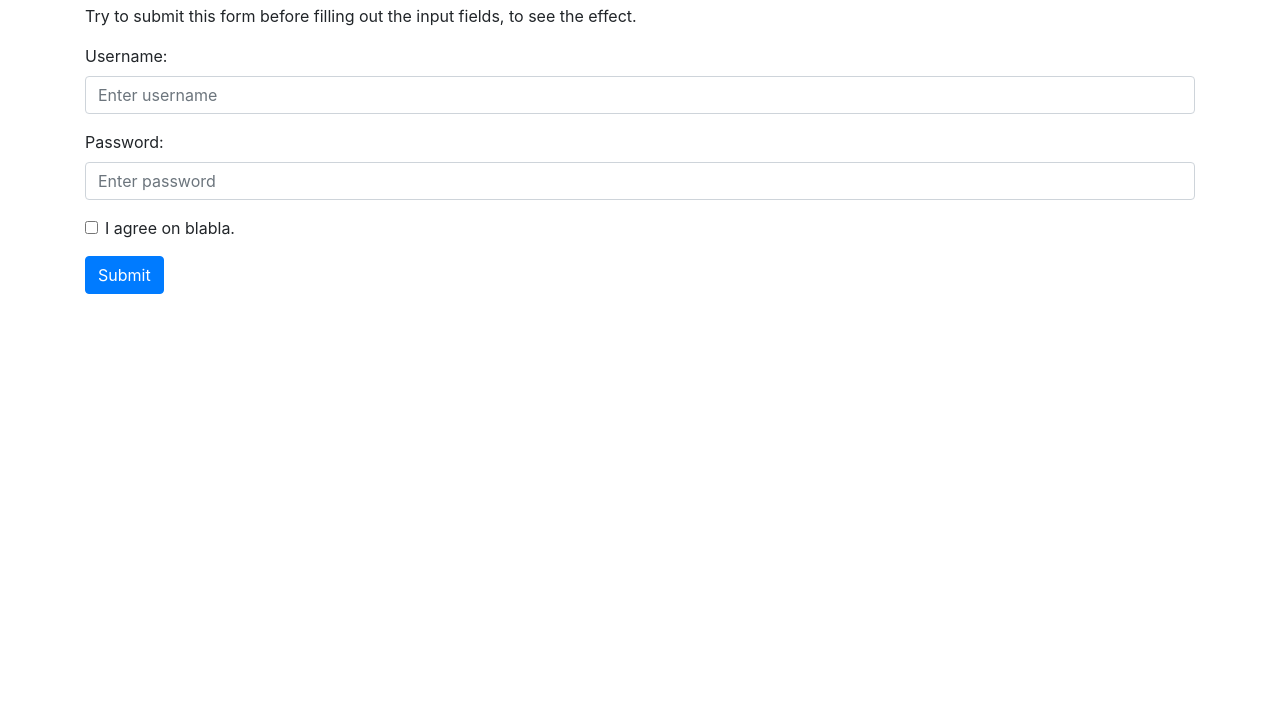
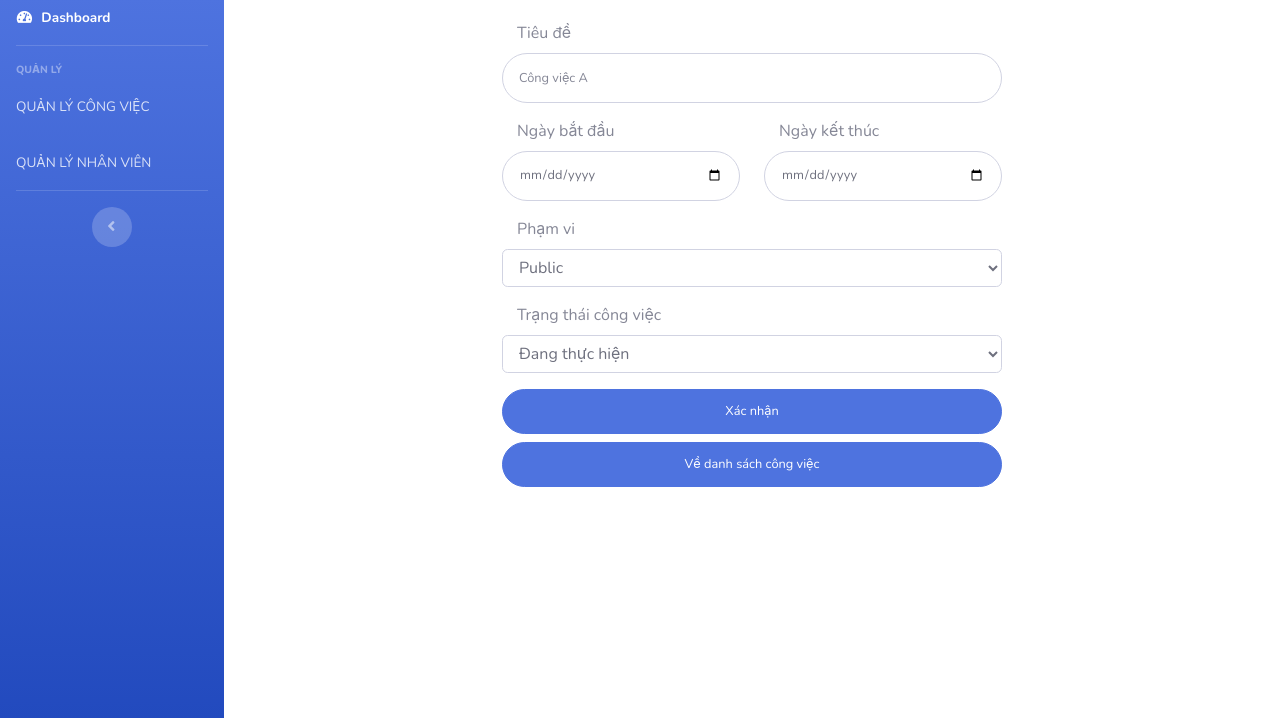
Before and after one commit to williamcrowley555/ToDoListWebApp, a website: page Template/addEmployee.html in a window 1280 px wide. Shown: the part 82-800 px from the top of the page. Drawn offline with nearby package versions, Linux system fonts and the light colour scheme.

Commit message:
create date.js, fix add-work.html

```diff
--- a/Template/addEmployee.html
+++ b/Template/addEmployee.html
@@ -1,64 +1,170 @@
 <!DOCTYPE html>
 <html lang="en">
+
 <head>
-  <title>Bootstrap Example</title>
+
     <meta charset="utf-8">
-  <meta name="viewport" content="width=device-width, initial-scale=1">
-  <link rel="stylesheet" href="https://maxcdn.bootstrapcdn.com/bootstrap/4.5.2/css/bootstrap.min.css">
-  <script src="https://ajax.googleapis.com/ajax/libs/jquery/3.5.1/jquery.min.js"></script>
-  <script src="https://cdnjs.cloudflare.com/ajax/libs/popper.js/1.16.0/umd/popper.min.js"></script>
-  <script src="https://maxcdn.bootstrapcdn.com/bootstrap/4.5.2/js/bootstrap.min.js"></script>
+    <meta http-equiv="X-UA-Compatible" content="IE=edge">
+    <meta name="viewport" content="width=device-width, initial-scale=1, shrink-to-fit=no">
+    <meta name="description" content="">
+    <meta name="author" content="">
+    <link rel="stylesheet" href="https://use.fontawesome.com/releases/v5.7.0/css/all.css" integrity="sha384-lZN37f5QGtY3VHgisS14W3ExzMWZxybE1SJSEsQp9S+oqd12jhcu+A56Ebc1zFSJ" crossorigin="anonymous">
+
+    <title>To Do List</title>
+
+    <!-- Custom fonts for this template-->
+    <link href="vendor/fontawesome-free/css/all.min.css" rel="stylesheet" type="text/css">
+    <link
+        href="https://fonts.googleapis.com/css?family=Nunito:200,200i,300,300i,400,400i,600,600i,700,700i,800,800i,900,900i"
+        rel="stylesheet">
+
+    <!-- Custom styles for this template-->
+    <link href="css/sb-admin-2.min.css" rel="stylesheet">
+    <!-- Css Khoa viết add-work.css -->
+    <link rel="stylesheet" href="css/add-work.css">
+
 </head>
+
 <body>
 
-<div class="container">
-  <h2>Form Validation</h2>
-  <p>In this example, we use <code>.needs-validation</code>, which will add the validation effect AFTER the form has been submitting (if there's anything missing).</p>
-  <p>Try to submit this form before filling out the input fields, to see the effect.</p>
-  <form action="/action_page.php" class="needs-validation" novalidate>
+    <!-- Page Wrapper -->
+    <div id="wrapper">
+
+        <!-- Sidebar -->
+        <ul class="navbar-nav bg-gradient-primary sidebar sidebar-dark accordion" id="accordionSidebar">
+
+            <!-- Sidebar - Brand -->
+            <a class="sidebar-brand d-flex align-items-center justify-content-center" href="index.html">
+                <div class="sidebar-brand-icon">
+                    <i class="fas fa-calendar"></i>
+                </div>
+                <div class="sidebar-brand-text mx-3">Admin</div>
+            </a>
+
+            <!-- Divider -->
+            <hr class="sidebar-divider my-0">
+
+            <!-- Nav Item - Dashboard -->
+            <li class="nav-item active">
+                <a class="nav-link" href="index.html">
+                    <i class="fas fa-fw fa-tachometer-alt"></i>
+                    <span>Dashboard</span></a>
+            </li>
+
+            <!-- Divider -->
+            <hr class="sidebar-divider">
+
+            <!-- Heading -->
+            <div class="sidebar-heading">
+                QUẢN LÝ
+            </div>
+
+            <!-- Nav Item - Pages Collapse Menu -->
+            <li class="nav-item">
+                <a class="nav-link" href="./QuanLyCongViec.html">
+
+                    <span>QUẢN LÝ CÔNG VIỆC</span></a>
+            </li>
+
+            <li class="nav-item">
+                <a class="nav-link" href="./QuanLyNhanVien.html">
+                    <span>QUẢN LÝ NHÂN VIÊN</span></a>
+            </li>
+
+            <!-- Divider -->
+            <hr class="sidebar-divider">
+
+            <!-- Sidebar Toggler (Sidebar) -->
+            <div class="text-center d-none d-md-inline">
+                <button class="rounded-circle border-0" id="sidebarToggle"></button>
+            </div>
+
+        </ul>
+        <!-- End of Sidebar -->
+
+        <!-- Content Wrapper -->
+        <div class="add-work-form">
+            <div>
+                    <div class="text-center">
+                        <h1 class="h4 text-gray-900 mb-4">Thêm công việc</h1>
+                    </div>
+                    <form class="user" method="get">
+                        <div class="add-work-text mb-2">Tiêu đề</div>
                         <div class="form-group">
-      <label for="uname">Username:</label>
-      <input type="text" class="form-control" id="uname" placeholder="Enter username" name="uname" required>
-      <div class="valid-feedback">Valid.</div>
-      <div class="invalid-feedback">Please fill out this field.</div>
+                            <input type="text" class="form-control form-control-user"
+                                id="exampleInputEmail" aria-describedby="emailHelp"
+                                placeholder="Công việc A" required>
                         </div>
+
+                        <!-- Chọn date -->
+                        <div class="form-group row">
+                        <div class="col-sm-6 mb-3 mb-sm-0">
+                            <div class="add-work-text mb-2">Ngày bắt đầu</div>
+                            <input type="date" name="txtStartDate" id="txtStartDate" class="form-control form-control-user" onkeydown="return false" required>
+                        </div>
+                        <div class="col-sm-6">
+                            <div class="add-work-text mb-2">Ngày kết thúc</div>
+                            <input type="date" name="txtEndDate" id="txtEndDate" class="form-control form-control-user" onkeydown="return false" required>
+                        </div>
+                        </div>
+                        <!-- End chọn date -->
+
+                        <div class="add-work-text mb-2">Phạm vi</div>
                         <div class="form-group">
-      <label for="pwd">Password:</label>
-      <input type="password" class="form-control" id="pwd" placeholder="Enter password" name="pswd" required>
-      <div class="valid-feedback">Valid.</div>
-      <div class="invalid-feedback">Please fill out this field.</div>
+                            <select class="form-control">
+                              <option>Public</option>
+                              <option>Private</option>
+                            </select>
                         </div>
-    <div class="form-group form-check">
-      <label class="form-check-label">
-        <input class="form-check-input" type="checkbox" name="remember" required> I agree on blabla.
-        <div class="valid-feedback">Valid.</div>
-        <div class="invalid-feedback">Check this checkbox to continue.</div>
-      </label>
+
+                        <div class="add-work-text mb-2">Trạng thái công việc</div>
+                        <div class="form-group">
+                            <select class="form-control">
+                              <option>Đang thực hiện</option>
+                              <option>Hoàn thành</option>
+                              <option>Trễ hạn</option>
+                            </select>
                         </div>
-    <button type="submit" class="btn btn-primary">Submit</button>
+
+                        <!-- Nút chuyển trang -->
+                        <button type="submit" class="btn btn-primary btn btn-primary btn-user btn-block" onclick="DateCheck()">Xác nhận</button>
+                        <a href="index.html" class="btn btn-primary btn-user btn-block">
+                           Về danh sách công việc
+                        </a>
+                        <!-- End nút chuyển trang -->
                     </form>
                 </div>
+            </div>
+    </div>
+    <!-- End of Page Wrapper -->
 
-<script>
-// Disable form submissions if there are invalid fields
-(function() {
-  'use strict';
-  window.addEventListener('load', function() {
-    // Get the forms we want to add validation styles to
-    var forms = document.getElementsByClassName('needs-validation');
-    // Loop over them and prevent submission
-    var validation = Array.prototype.filter.call(forms, function(form) {
-      form.addEventListener('submit', function(event) {
-        if (form.checkValidity() === false) {
-          event.preventDefault();
-          event.stopPropagation();
-        }
-        form.classList.add('was-validated');
-      }, false);
-    });
-  }, false);
-})();
-</script>
 
+
+    <!-- Logout Modal-->
+    <div class="modal fade" id="logoutModal" tabindex="-1" role="dialog" aria-labelledby="exampleModalLabel"
+        <!-- Scroll to Top Button-->
+    <a class="scroll-to-top rounded" href="#page-top">
+        <i class="fas fa-angle-up"></i>
+    </a>
+    </div>
+
+    <!-- Bootstrap core JavaScript-->
+    <script src="vendor/jquery/jquery.min.js"></script>
+    <script src="vendor/bootstrap/js/bootstrap.bundle.min.js"></script>
+
+    <!-- Core plugin JavaScript-->
+    <script src="vendor/jquery-easing/jquery.easing.min.js"></script>
+
+    <!-- Custom scripts for all pages-->
+    <script src="js/sb-admin-2.min.js"></script>
+
+    <!-- Page level plugins -->
+    <script src="vendor/chart.js/Chart.min.js"></script>
+
+    <!-- Page level custom scripts -->
+    <script src="js/demo/chart-area-demo.js"></script>
+    <script src="js/demo/chart-pie-demo.js"></script>
+<script src="js/date.js"></script>
 </body>
+
 </html>
--- /dev/null
+++ b/Template/js/date.js
@@ -0,0 +1,12 @@
+function DateCheck()
+    {
+      var StartDate= document.getElementById('txtStartDate').value;
+      var EndDate= document.getElementById('txtEndDate').value;
+      var eDate = new Date(EndDate);
+      var sDate = new Date(StartDate);
+      if(StartDate!= '' && StartDate!= '' && sDate> eDate)
+        {
+        alert("Ngày kết thúc phải lớn hơn ngày bắt đầu");
+        return false;
+        }
+    }
```
Also changed, not shown: Template/add-work.html (+5 -5 lines). Lines whose indentation alone changed are shown as unchanged.
